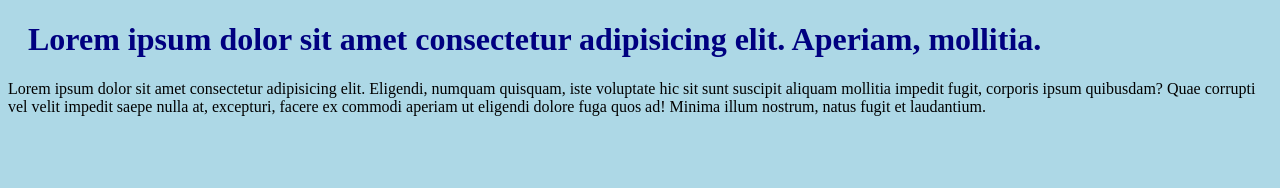
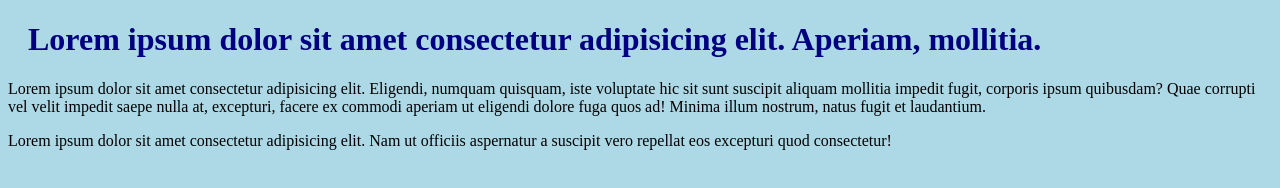
Before and after one commit to kumarshrivastav/hello-world, a plain HTML site: page index.html in a window 1280 px wide. Drawn offline with Linux system fonts and the light colour scheme.

Commit message:
after changed index.html

```diff
--- a/index.html
+++ b/index.html
@@ -9,5 +9,6 @@
 <body>
     <h1>Lorem ipsum dolor sit amet consectetur adipisicing elit. Aperiam, mollitia.</h1>
     <p>Lorem ipsum dolor sit amet consectetur adipisicing elit. Eligendi, numquam quisquam, iste voluptate hic sit sunt suscipit aliquam mollitia impedit fugit, corporis ipsum quibusdam? Quae corrupti vel velit impedit saepe nulla at, excepturi, facere ex commodi aperiam ut eligendi dolore fuga quos ad! Minima illum nostrum, natus fugit et laudantium.</p>
+    <p>Lorem ipsum dolor sit amet consectetur adipisicing elit. Nam ut officiis aspernatur a suscipit vero repellat eos excepturi quod consectetur!</p>
 </body>
 </html>
```
